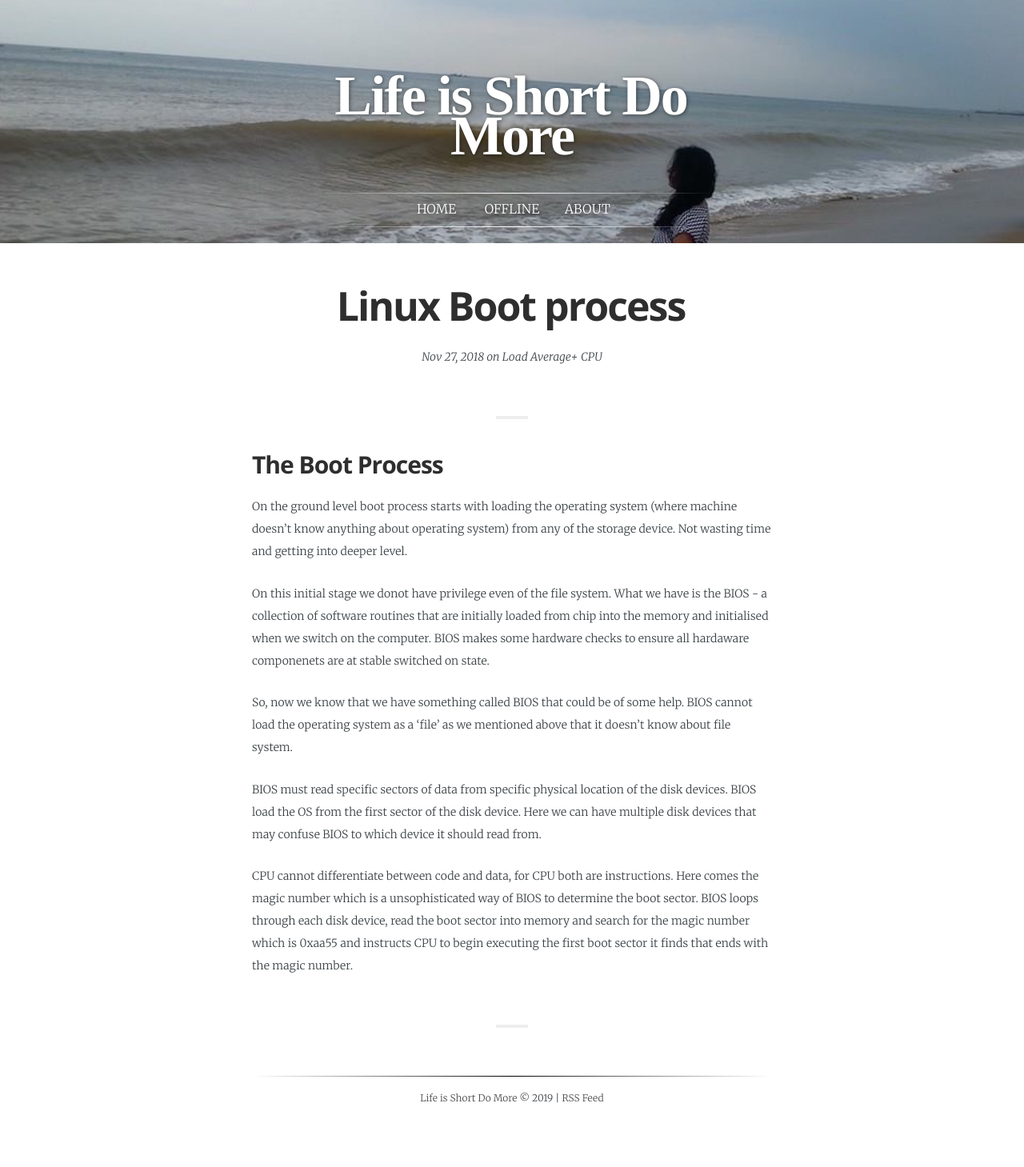
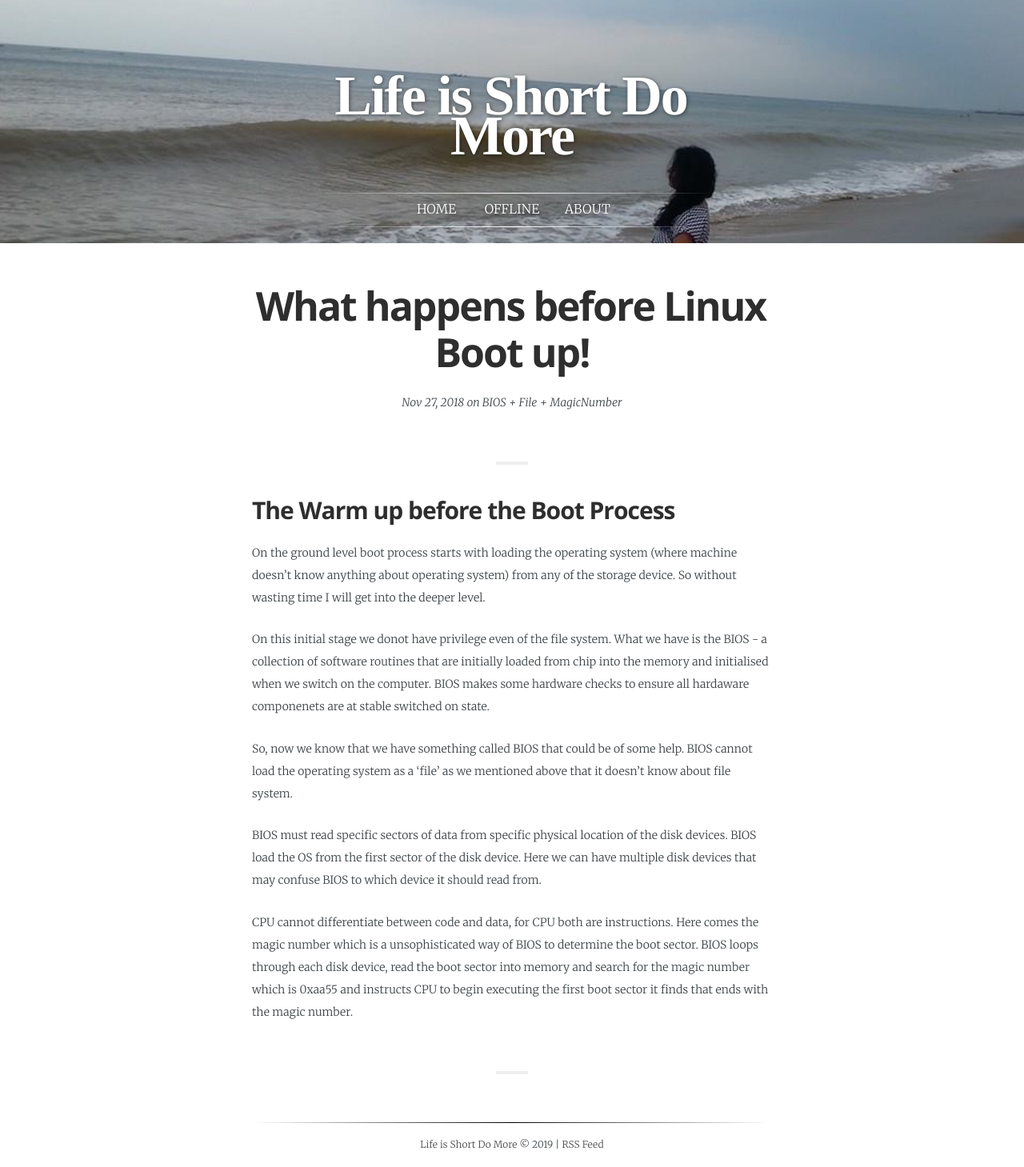
Before and after one commit to agrawalpoonam/agarwalpoonam.github.io, a Jekyll site: the page built from _posts/2018-11-27-What happens before Linux Boot up!.md, in a window 1280 px wide. Shown: the whole page at 80% size. Built offline with Jekyll 4.4.1, drawn with Linux system fonts in a browser that asks for light colours; some web fonts are replaced; before the commit the page ends 1402 px from its top, so only the background shows below that.

Commit message:
Adding SRE blog

```diff
--- a/_posts/2018-11-27-Linux-boot-process.md
+++ b/_posts/2018-11-27-What happens before Linux Boot up!.md
@@ -1,14 +1,14 @@
 ---
 layout:            post
-title:             "Linux Boot process"
+title:             "What happens before Linux Boot up!"
 date:              2018-11-27 23:18:00 +0300
-tags:              Load Average+ CPU
+tags:              BIOS + File + MagicNumber
 category:          Tutorial
 author:            Poonam Agarwal
 ---
-## The Boot Process
+## The Warm up before the Boot Process
 On the ground level boot process starts with loading the operating system (where machine doesn't know anything about operating system) from any of the storage device.
-Not wasting time and getting into deeper level.
+So without wasting time I will get into the deeper level.
 
 On this initial stage we donot have privilege even of the file system. What we have is the BIOS - a collection of software routines that are initially loaded from chip into the memory and initialised when we switch on the computer. BIOS makes some hardware checks to ensure all hardaware componenets are at stable switched on state.
 
```
